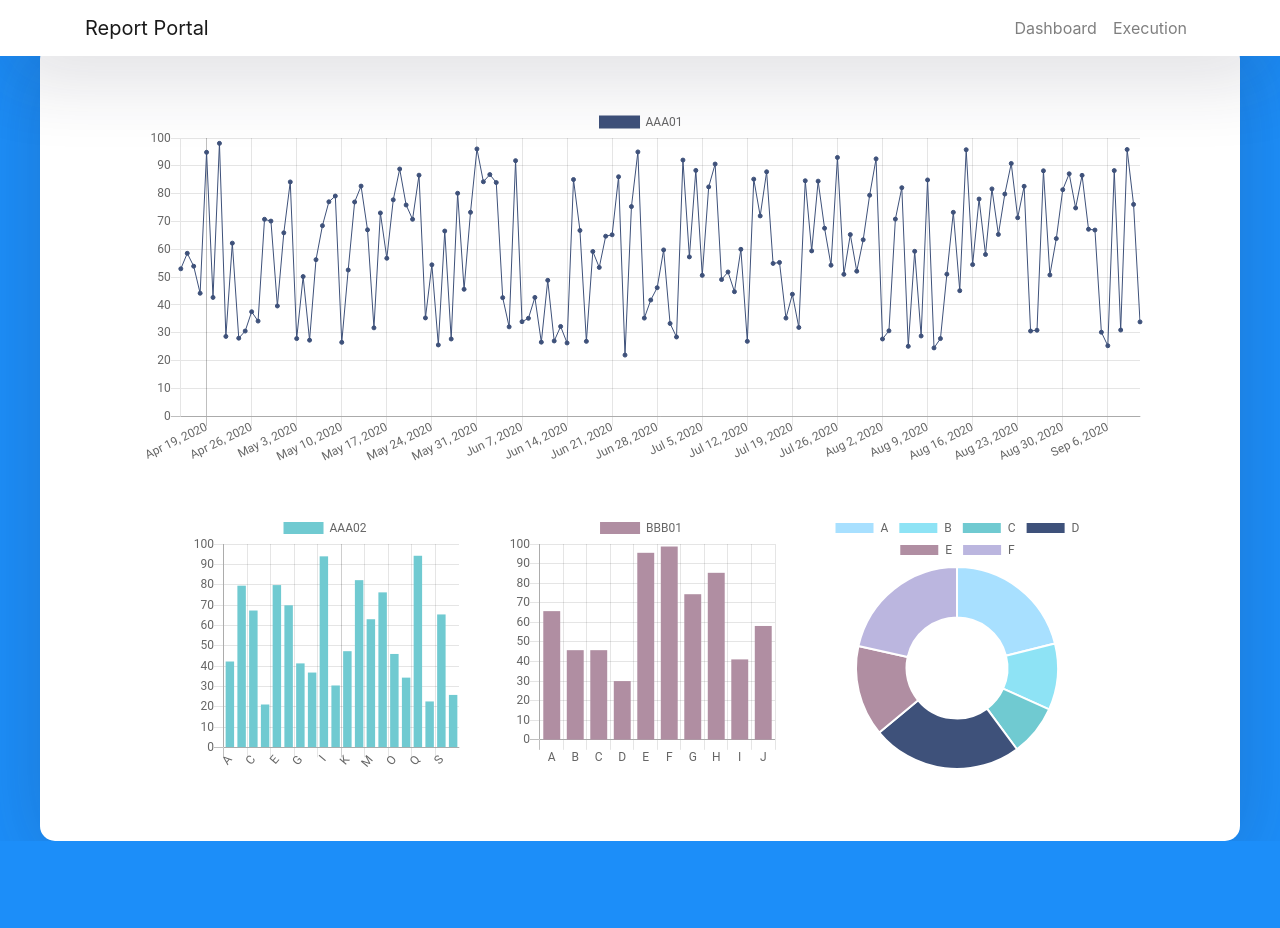
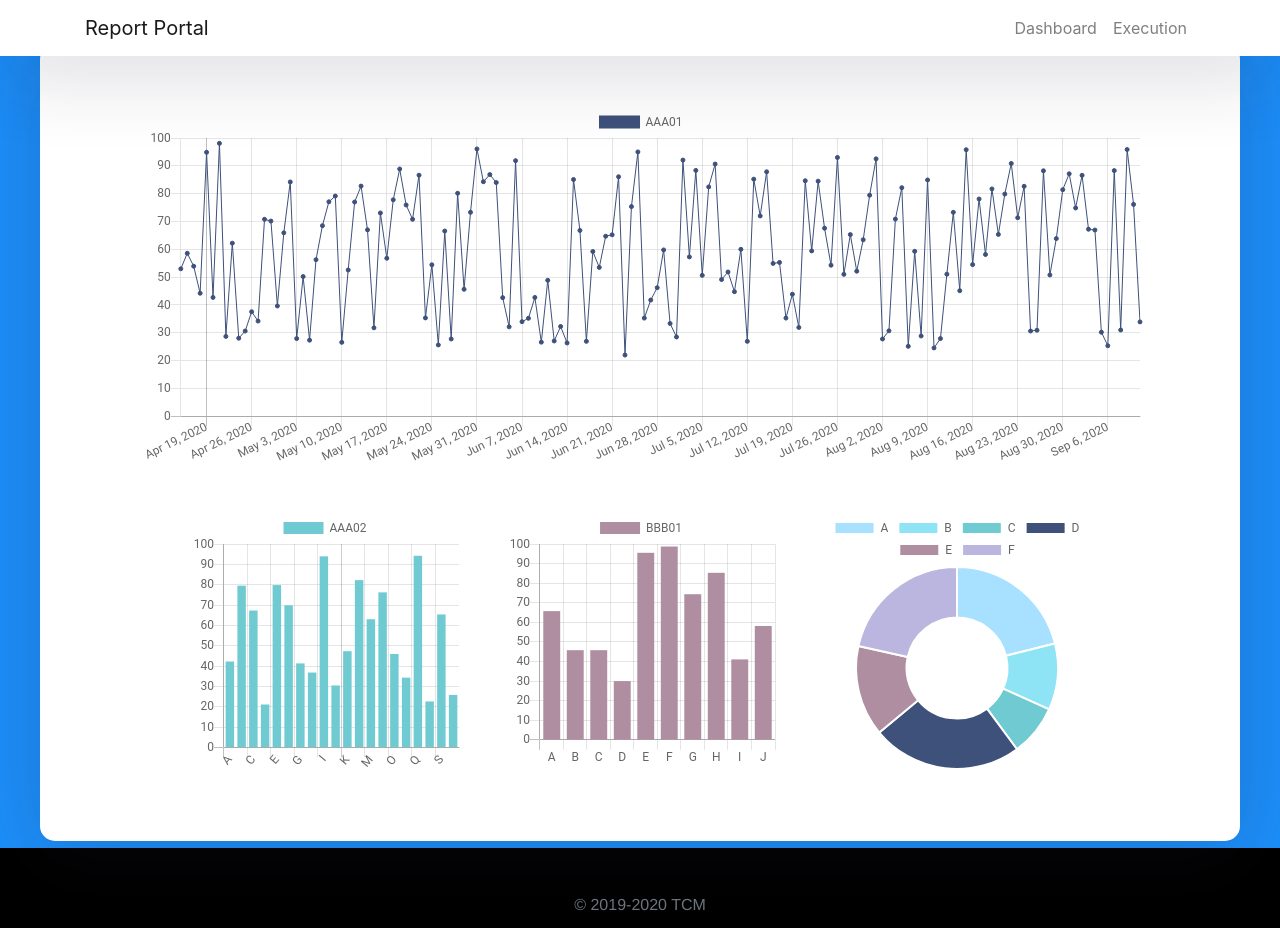
Before and after one commit to xCase-Manager/report-portal, a React (Create React App) app: page / in a window 1280 px wide. Before the commit the page ends 841 px from the top, so only its background shows below. Built offline with nearby package versions, Linux system fonts and the light colour scheme.

Commit message:
added footer

```diff
--- a/src/App.css
+++ b/src/App.css
@@ -40,3 +40,9 @@
     width: 29%;
   }
 }
+
+footer {
+  font: 100% Helvetica, sans-serif;
+  background-color: black;
+  min-height: 5em;
+}
--- a/src/App.js
+++ b/src/App.js
@@ -6,7 +6,8 @@
 import Execution from './components/execution.component';
 
 function App() {
-  return (<Router>
+  return (
+    <Router>
       <div className="App">
         <nav className="navbar navbar-expand-lg navbar-light fixed-top">
           <div className="container">
@@ -32,7 +33,11 @@
             </Switch>
           </div>
         </div>
-    </div></Router>
+      </div>
+      <footer class="my-5 pt-5 text-muted text-center text-small">
+        <p class="mb-1">&copy; 2019-2020 TCM</p>
+      </footer>
+    </Router>
   );
 }
 export default App;
```
Lines whose indentation alone changed are shown as unchanged.
